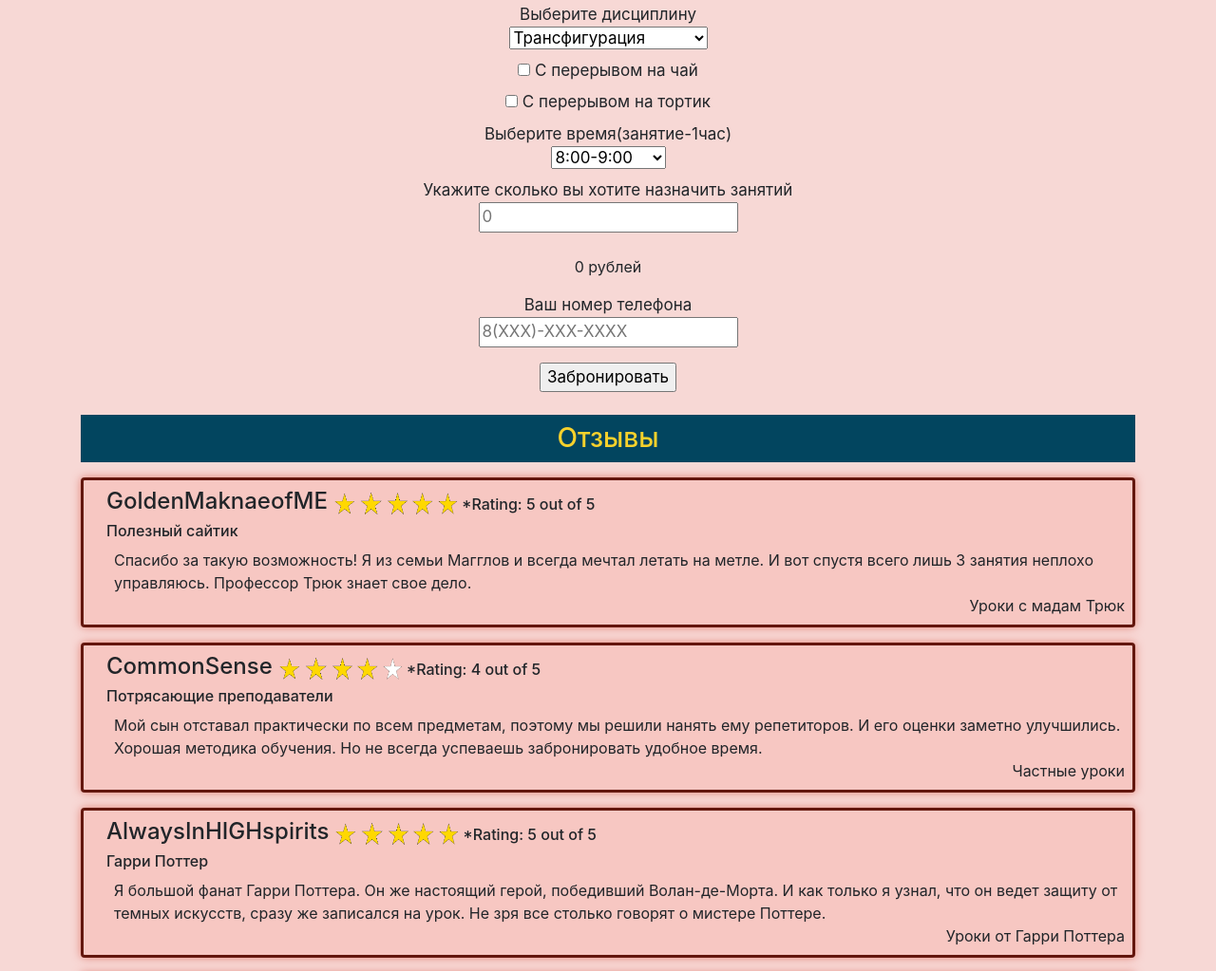
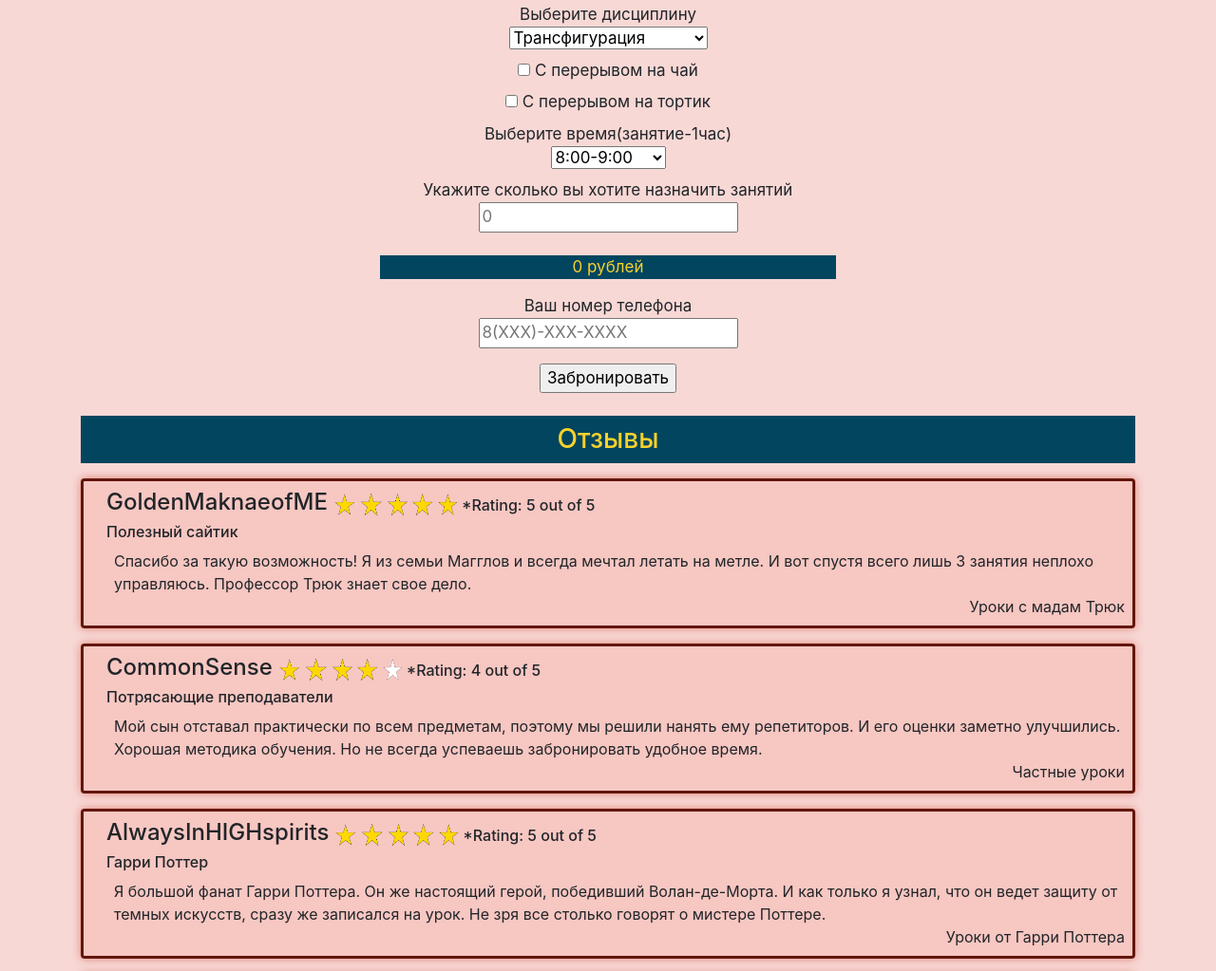
Before and after one commit to goldenfoxx0810/goldenfoxx0810.github.io, a plain HTML site: page index.html in a window 1280 px wide. Shown: the part 4210-5233 px from the top of the page at 95% size. Drawn offline with nearby package versions, Linux system fonts and the light colour scheme.

Commit message:
Update style.css

```diff
--- a/style.css
+++ b/style.css
@@ -86,3 +86,9 @@ a{
 label{
     font-size:17px;
 }
+#prodPrice{
+    background-color: #02455f;
+    height:25px;
+    color:#f7d12c;
+    font-size:17px;
+}
```
